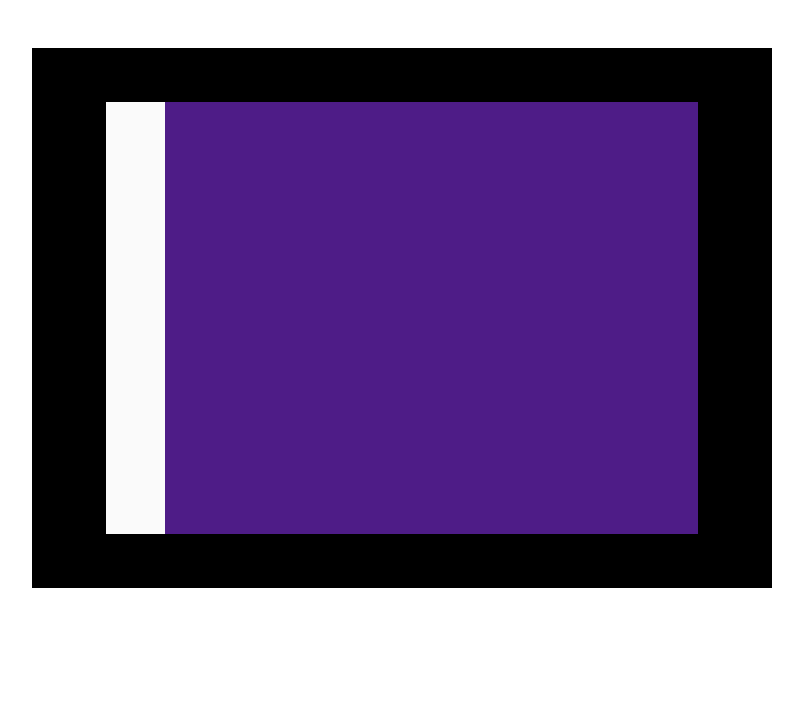
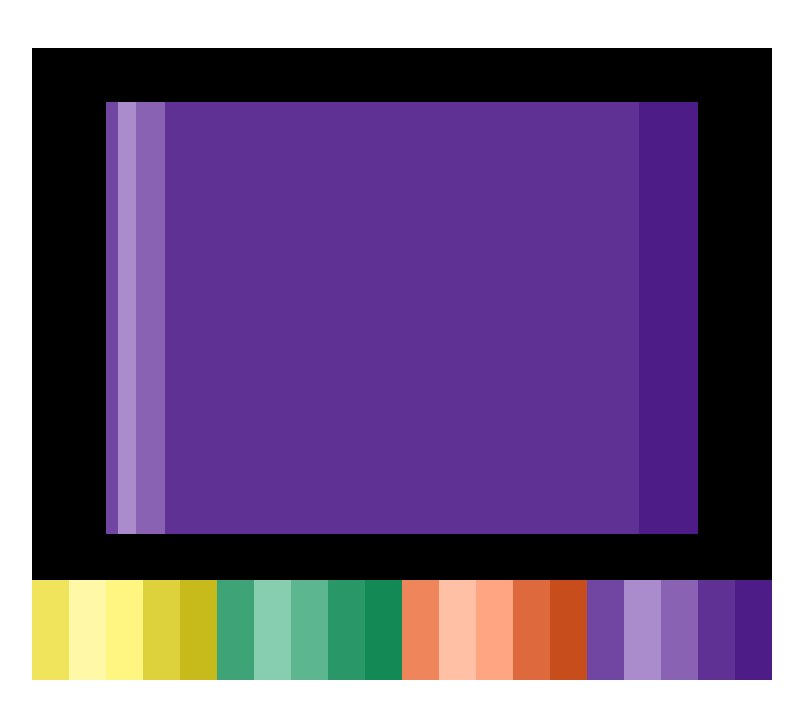
Before and after one commit to DStasSK/GallerySlider, a plain HTML site: page index.html in a window 1280 px wide. Shown: the whole page, without its empty margins (238-1041 px from the left). Drawn offline with Linux system fonts and the light colour scheme.

Commit message:
finished add left position for items

```diff
--- a/CSS/main.css
+++ b/CSS/main.css
@@ -34,8 +34,18 @@
 	height:100%;
 	background-size:cover;
 	left:0;
+	transition:left .3s;
 }
 
+.test_color{
+	margin-top:100px;
+	width:100%;
+	height:100px;
+	display:flex;
+}
+.test_color div{
+	width:5%;
+}
 @media screen and (orientation: portrait) {
 	.box{
 		max-width:auto;
--- a/index.html
+++ b/index.html
@@ -8,6 +8,7 @@
 	<div class="box">
 		<div class="galleryShadow"></div>
 		<div class="gallery"></div>
+		<div class="test_color"></div>
 	</div>
 	<script src="js/main.js"></script>
 </body>
--- a/js/main.js
+++ b/js/main.js
@@ -1,5 +1,6 @@
-let gallery = document.querySelector('.gallery');
-let galleryShadow = document.querySelector('.galleryShadow');
+const gallery = document.querySelector('.gallery');
+const galleryShadow = document.querySelector('.galleryShadow');
+const testColor = document.querySelector('.test_color');
 let galleryItemPull = 20;
 
 const backgroundColor = [
@@ -11,27 +12,59 @@ const backgroundColor = [
 const backgroundURL = [];
 
 // left position at %
-if(galleryItemPull>4) {let lefPositionPull = [0, 2, 5, 10, 90, 95, 98, 100];}
-if(galleryItemPull==4){let lefPositionPull = [0, 2, 5, 10, 90, 95, 98];}
-if(galleryItemPull==3){let lefPositionPull = [0, 5, 10, 90, 95];}
-if(galleryItemPull<=2){let lefPositionPull = [0, 10, 90];}
+let lefPositionPull, a;
+if(galleryItemPull>4) {
+	lefPositionPull = [0, 2, 5, 10, 90, 95, 98, 100];
+	a = 3;
+}
+if(galleryItemPull==4){
+	lefPositionPull = [0, 2, 5, 10, 90, 95, 98];
+	a = 3;
+}
+if(galleryItemPull==3){
+	lefPositionPull = [0, 5, 10, 90, 95];
+	a = 2;
+}
+if(galleryItemPull<=2){
+	lefPositionPull = [0, 10, 90];
+	a = 1;
+}
 
 // random start
-let checkedIndex = Math.round(Math.random()*galleryItemPull);
-// let checkedIndex = 0;
-// console.log(checkedIndex);
+let checkedIndex = Math.round(Math.random()*(galleryItemPull - 1));
+// checkedIndex=0;
 
-for(let i=0; i < galleryItemPull; i++){
+
+// стартовая генерация галереи
+for(let i = 0; i < galleryItemPull; i++){
 	let div = document.createElement('div');
-	setLeftPosition(div);
+	setLeftPosition(div, i);
 	div.style.backgroundColor = backgroundColor[i];
 	gallery.appendChild(div);
+
+	// тестовая полоска цветов
+	let div2 = document.createElement('div');
+	div2.style.backgroundColor = backgroundColor[i];
+	testColor.appendChild(div2);
 }
 
-function setLeftPosition(item){
-	let left = '10%';
-	// if(i<checkedIndex){}
-	item.style.left=left;
+
+function setLeftPosition(item, i){
+	let j = i - checkedIndex;
+	let left;
+	if(j < 0){
+		left = lefPositionPull[Math.max(j + a, 0)] + '%';
+	}
+	if(j == 0){
+		if(i==0){left = '0'}
+		else {left = lefPositionPull[a] + '%';}
+	}
+	if(j > 0){
+		let c = lefPositionPull.length - 1;
+		left = lefPositionPull[Math.min(a + j, c)] + '%';
+	}
+	if(i==0){left = '0'}
+	item.style.left = left;
 }
 
 function checkItem(){
```
